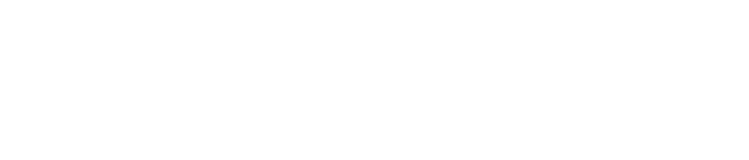
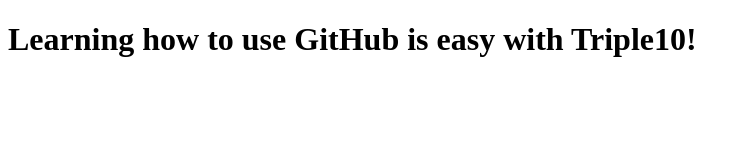
Before and after one commit to LeticeZwinger/new-repo, a plain HTML site: page index.html in a window 1280 px wide. Shown: the whole page, without its empty margins (0-749 px from the left). Drawn offline with Linux system fonts and the light colour scheme.

Commit message:
update html file

```diff
--- a/index.html
+++ b/index.html
@@ -3,5 +3,8 @@
   <head>
     <meta name="viewport" content="width=device-width, initial-scale=1.0" />
     <link rel="stylesheet" href="style.css" />
+    <body>
+      <h1>Learning how to use GitHub is easy with Triple10!</h1>
+    </body>
   </head>
 </html>
```
